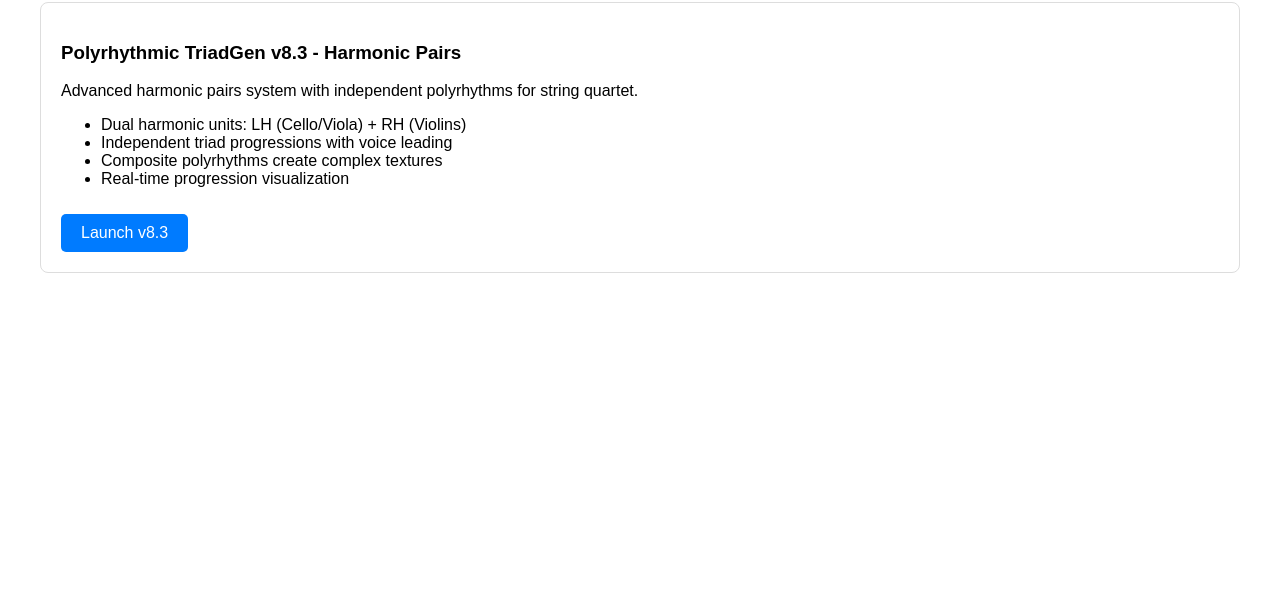
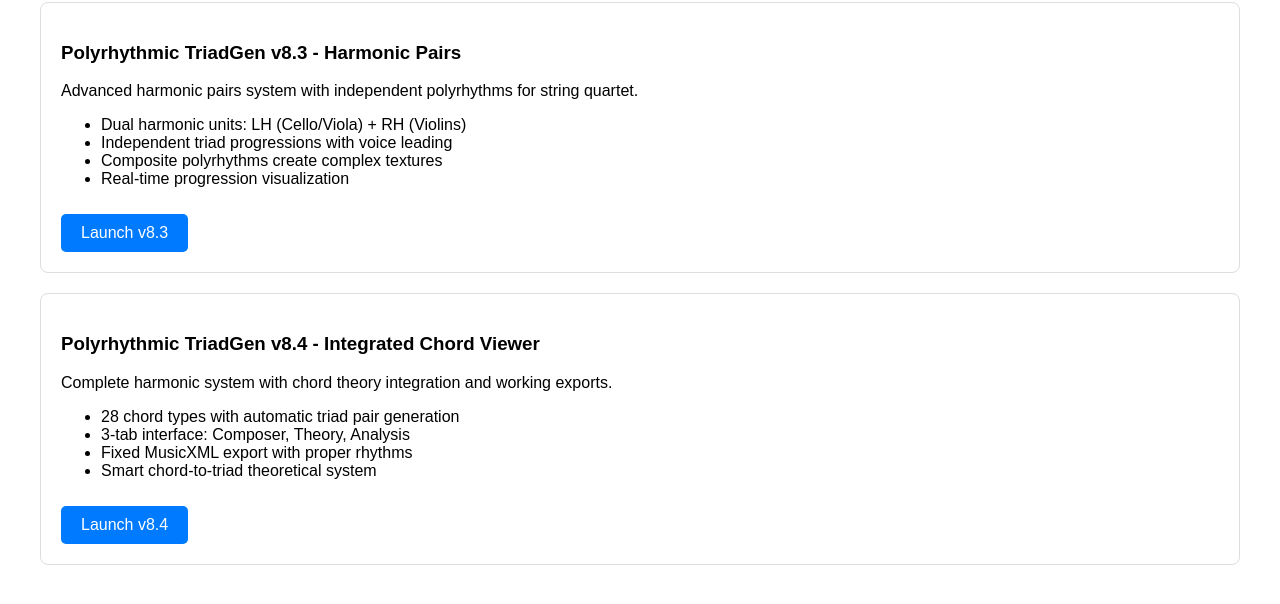
Before and after one commit to mikeb55/gml-workspace, a website: page index.html in a window 1280 px wide. Shown: the part 98-702 px from the top of the page. Drawn offline with Linux system fonts and the light colour scheme.

Commit message:
Add TriadGen v8.4 to hub

```diff
--- a/index.html
+++ b/index.html
@@ -24,3 +24,14 @@
     </ul>
     <a href="triadgen/polyrhythmic_triadgen_v8.3_harmonic_pairs.html" class="tool-link">Launch v8.3</a>
 </div>
+<div class="tool-card">
+    <h3>Polyrhythmic TriadGen v8.4 - Integrated Chord Viewer</h3>
+    <p>Complete harmonic system with chord theory integration and working exports.</p>
+    <ul>
+        <li>28 chord types with automatic triad pair generation</li>
+        <li>3-tab interface: Composer, Theory, Analysis</li>
+        <li>Fixed MusicXML export with proper rhythms</li>
+        <li>Smart chord-to-triad theoretical system</li>
+    </ul>
+    <a href="triadgen/polyrhythmic_triadgen_v8.4_integrated.html" class="tool-link">Launch v8.4</a>
+</div>
```
